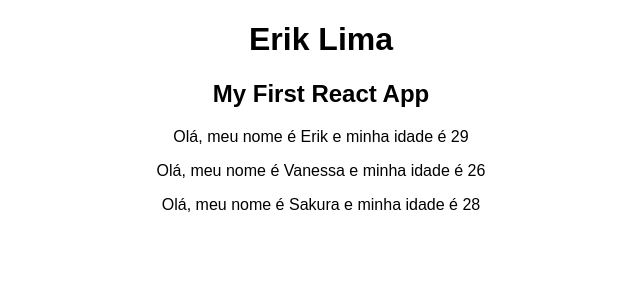
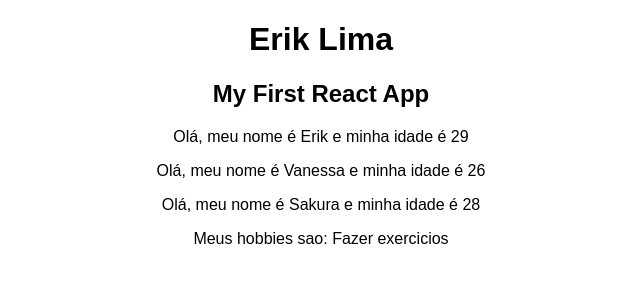
Before and after one commit to erikflima/React-App-1, a React (Create React App) app: page / in a window 1280 px wide. Shown: the top 300 px of the page, without its empty margins (319-959 px from the left). Built offline with nearby package versions, Linux system fonts and the light colour scheme.

Commit message:
Video: 37. Understanding the Children Property
Curso: React - The Complete Guide (incl Hooks, React Router, Redux)

 - Aprendendo a usar a propriedade "children"

```diff
--- a/public/index.html
+++ b/public/index.html
@@ -23,7 +23,7 @@
       You need to enable JavaScript to run this app.
     </noscript>
 
-    <!-- Aqui uso o id 'minhaTag'. E o conteudo do 'minhaTag' foi definido no arquivo 'app.js'.
+    <!-- Aqui uso o id 'minhaTag', que foi definido no arquivo "index.js". E o conteudo do 'minhaTag' foi definido no arquivo 'app.js'.
     Ai essa parte do codigo vai ser substituida por codigo html. -->
     <div id="minhaTag"></div>
 
--- a/src/App.js
+++ b/src/App.js
@@ -1,5 +1,5 @@
 import React, { Component } from 'react';
-import Pessoa               from './Pessoa/Pessoa.js';
+import Pessoa               from './Pessoa/Pessoa.js'; //Importando o componente que criei.
 import './App.css';
 
 
--- a/src/Pessoa/Pessoa.js
+++ b/src/Pessoa/Pessoa.js
@@ -4,7 +4,18 @@ import React, { Component } from 'react';
 //Funcao que retorna o conteudo html
 const pessoa = ( parametrosrecebidos ) => {
 
-    return <p>Olá, meu nome é {parametrosrecebidos.nome}  e minha idade é {parametrosrecebidos.idade}</p>
+    return (
+
+        <div>
+
+            <p>Olá, meu nome é {parametrosrecebidos.nome}  e minha idade é {parametrosrecebidos.idade}</p>
+
+            {/* Aqui eu pego o a propriedade 'children' que eh o conteudo entre a tag de abertura e de fechamento. Exemplo: <tag>conteudo</tag>*/}
+            <p>{parametrosrecebidos.children}</p>
+
+        </div>
+
+    )
 
 };
 
--- a/src/index.js
+++ b/src/index.js
@@ -7,7 +7,7 @@ import './index.css';
 /*
 Usando o objeto 'ReactDOM' que peguei da biblioteca 'react-dom' que importei.
 Esse metodo permite rendererizar, ou seja criar componente.
-  - app      -> Nome da classe que tem o metodo 'render'. Ai o metodo render tem o codigo html que vai compor o componente.
+  - app      -> Nome da classe que tem o metodo 'render', ou seja "App.js". Ai o metodo render tem o codigo html que vai compor o componente.
   - minhaTag -> Nome que eu inventei para ser usado como id do componente no arquivo 'index.html' */
 ReactDOM.render( <App />, document.getElementById('minhaTag') );
 
```
